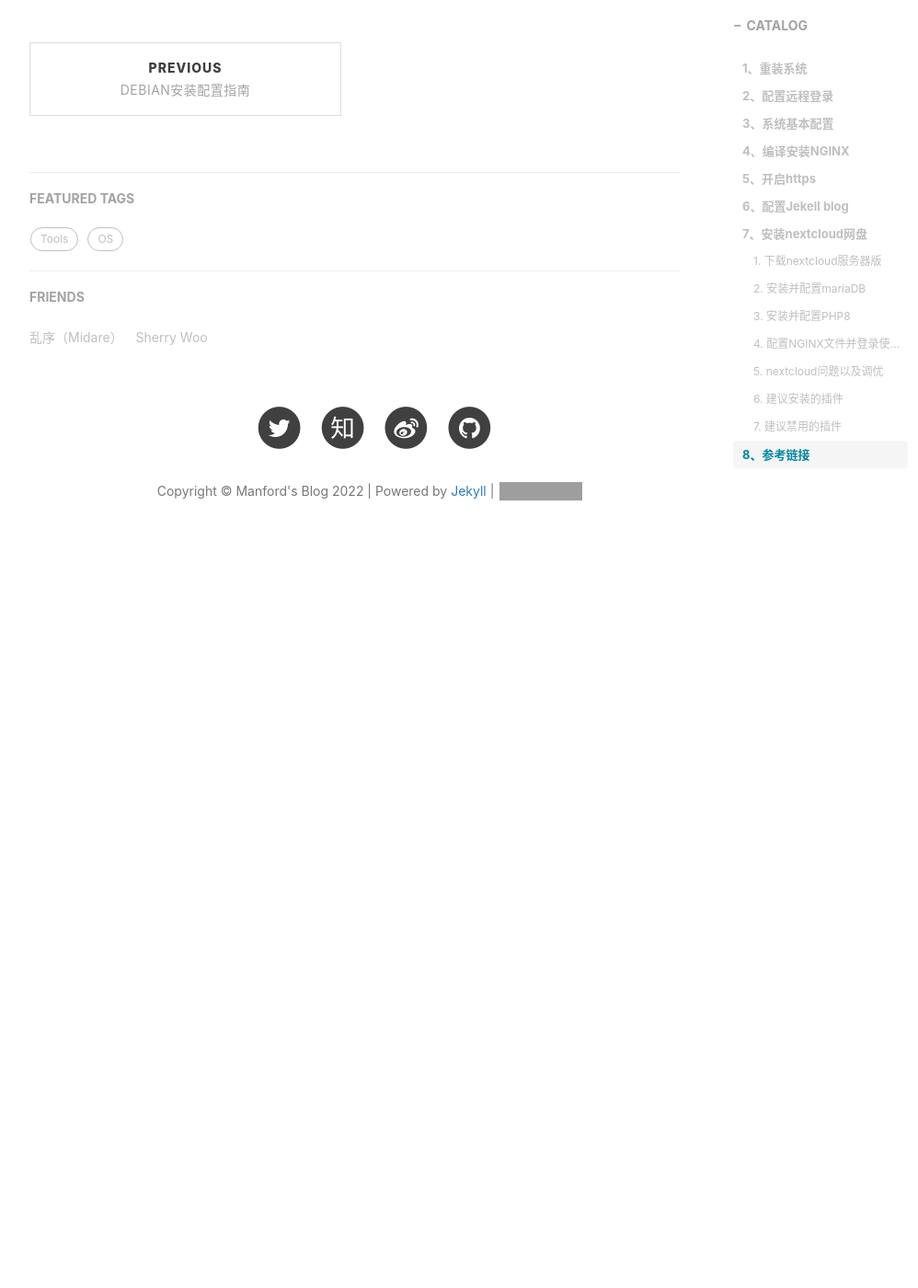
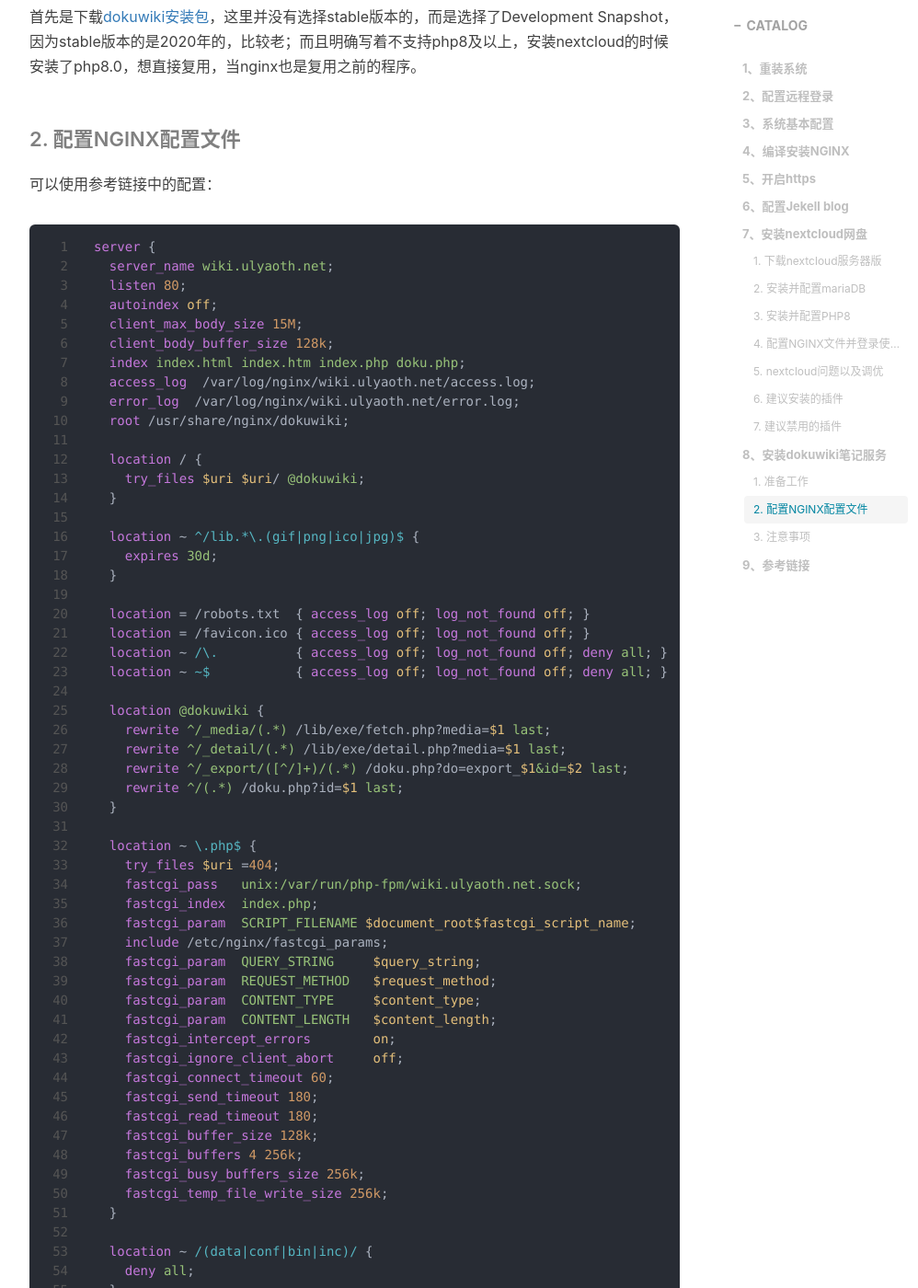
Before and after one commit to mffan0922/blog, a Jekyll site: the page built from _posts/2022-03-29-debian-server.md, in a window 1280 px wide and 1400 px high, scrolled down 10386 px. Shown: the whole window at 92% size, without its empty margins (233-1231 px from the left). Built offline with Jekyll 4.4.1, drawn with Linux system fonts in a browser that asks for light colours; before the commit the page ends 11024 px from its top, so only the background shows below that; some of the changed text lies outside the part shown; grey boxes are pictures that could not be loaded.

Commit message:
[modify]: add dokuwiki part

````diff
--- a/_posts/2022-03-29-debian-server.md
+++ b/_posts/2022-03-29-debian-server.md
@@ -353,7 +353,97 @@ apt install libmagickcore-6.q16-6-extra
 
 > **建议所有配置设置完毕之后，重启nginx服务和php-fpm服务**
 
-## 8、参考链接
+## 8、安装dokuwiki笔记服务
+
+本来想用nextcloud记作网盘服务又做笔记服务的，用了几天发现不太合适，因为nextcloud虽然有客户端，在网页上编辑还是不是很方便。而且，上面写的Markdown插件被证明也不是很好用，在手机端不能解析语法，包括标准语法都无法解析。所以，还是做一个单独的wiki页面吧。[DokuWiki](https://www.dokuwiki.org/dokuwiki)是有php语言开发的，无数据库类型的wiki服务，安装配置也还算方便，个人使用应该是够了的。
+
+#### 1. 准备工作
+
+首先是下载[dokuwiki安装包](https://download.dokuwiki.org/)，这里并没有选择stable版本的，而是选择了Development Snapshot，因为stable版本的是2020年的，比较老；而且明确写着不支持php8及以上，安装nextcloud的时候安装了php8.0，想直接复用，当nginx也是复用之前的程序。
+
+#### 2. 配置NGINX配置文件
+
+可以使用参考链接中的配置：
+
+```nginx
+server {
+  server_name wiki.ulyaoth.net;
+  listen 80;
+  autoindex off;
+  client_max_body_size 15M;
+  client_body_buffer_size 128k;
+  index index.html index.htm index.php doku.php;
+  access_log  /var/log/nginx/wiki.ulyaoth.net/access.log;
+  error_log  /var/log/nginx/wiki.ulyaoth.net/error.log;
+  root /usr/share/nginx/dokuwiki;
+
+  location / {
+    try_files $uri $uri/ @dokuwiki;
+  }
+
+  location ~ ^/lib.*\.(gif|png|ico|jpg)$ {
+    expires 30d;
+  }
+
+  location = /robots.txt  { access_log off; log_not_found off; }
+  location = /favicon.ico { access_log off; log_not_found off; }
+  location ~ /\.          { access_log off; log_not_found off; deny all; }
+  location ~ ~$           { access_log off; log_not_found off; deny all; }
+
+  location @dokuwiki {
+    rewrite ^/_media/(.*) /lib/exe/fetch.php?media=$1 last;
+    rewrite ^/_detail/(.*) /lib/exe/detail.php?media=$1 last;
+    rewrite ^/_export/([^/]+)/(.*) /doku.php?do=export_$1&id=$2 last;
+    rewrite ^/(.*) /doku.php?id=$1 last;
+  }
+
+  location ~ \.php$ {
+    try_files $uri =404;
+    fastcgi_pass   unix:/var/run/php-fpm/wiki.ulyaoth.net.sock;
+    fastcgi_index  index.php;
+    fastcgi_param  SCRIPT_FILENAME $document_root$fastcgi_script_name;
+    include /etc/nginx/fastcgi_params;
+    fastcgi_param  QUERY_STRING     $query_string;
+    fastcgi_param  REQUEST_METHOD   $request_method;
+    fastcgi_param  CONTENT_TYPE     $content_type;
+    fastcgi_param  CONTENT_LENGTH   $content_length;
+    fastcgi_intercept_errors        on;
+    fastcgi_ignore_client_abort     off;
+    fastcgi_connect_timeout 60;
+    fastcgi_send_timeout 180;
+    fastcgi_read_timeout 180;
+    fastcgi_buffer_size 128k;
+    fastcgi_buffers 4 256k;
+    fastcgi_busy_buffers_size 256k;
+    fastcgi_temp_file_write_size 256k;
+  }
+
+  location ~ /(data|conf|bin|inc)/ {
+    deny all;
+  }
+
+  location ~ /\.ht {
+    deny  all;
+  }
+
+}
+```
+
+如果按照之前安装php时的配置，还需要使用如下块：
+
+```nginx
+  upstream php-handler {
+    server 127.0.0.1:9000;
+    #server unix:/var/run/php/php7.4-fpm.sock;
+  }
+```
+
+#### 3. 注意事项
+
+需要把nginx配置文件中的用户改为www-data，并且修改/var/run/php/php8.0-fpm.sock的所有者和所属组为www-data。
+
+
+## 9、参考链接
 
 - [NGINX官网](https://nginx.org/)
 - [Nextcloud Setup with Nginx](https://dev.to/yparam98/nextcloud-setup-with-nginx-2cm1)
@@ -362,3 +452,5 @@ apt install libmagickcore-6.q16-6-extra
 - [Let's Encrypt官网](https://letsencrypt.org/)
 - [Certbot 指南](https://certbot.eff.org/)
 - [Debian 第三方源使用](https://wiki.debian.org/DebianRepository/UseThirdParty)
+- [Nginx官方发布的DokuWiki的ngxin配置文件](https://www.nginx.com/resources/wiki/start/topics/recipes/dokuwiki/)
+- [DokuWiki官方发布的nginx配置文件](https://www.dokuwiki.org/install:nginx)
````
Also changed, not shown: other parts of _posts/2022-03-29-debian-server.md (+1 -1 lines).
